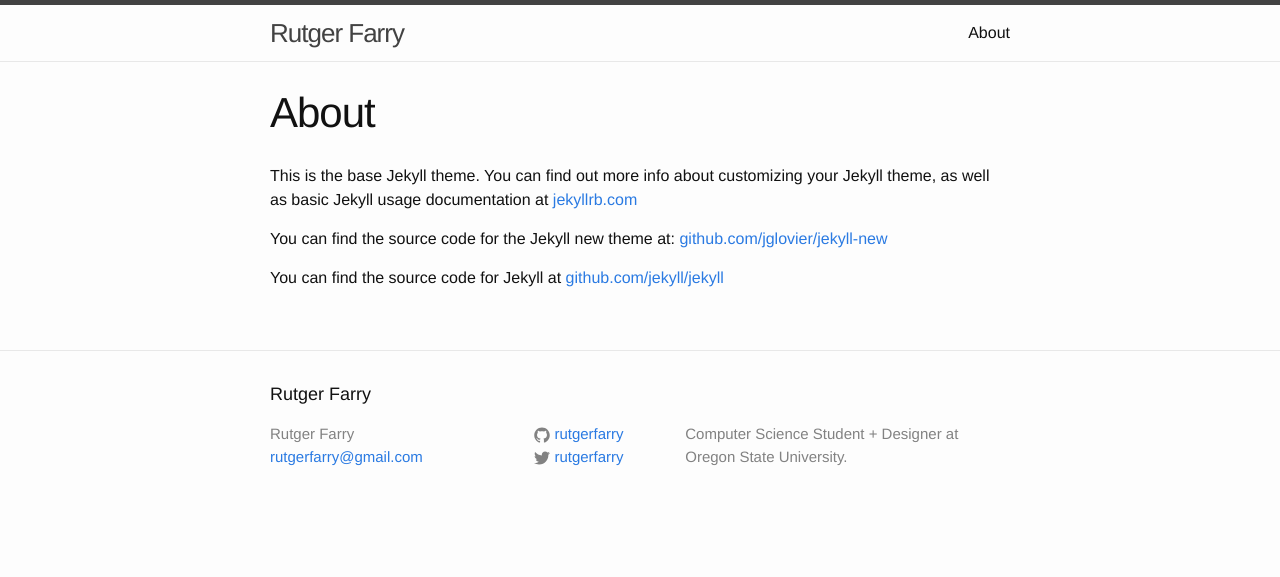
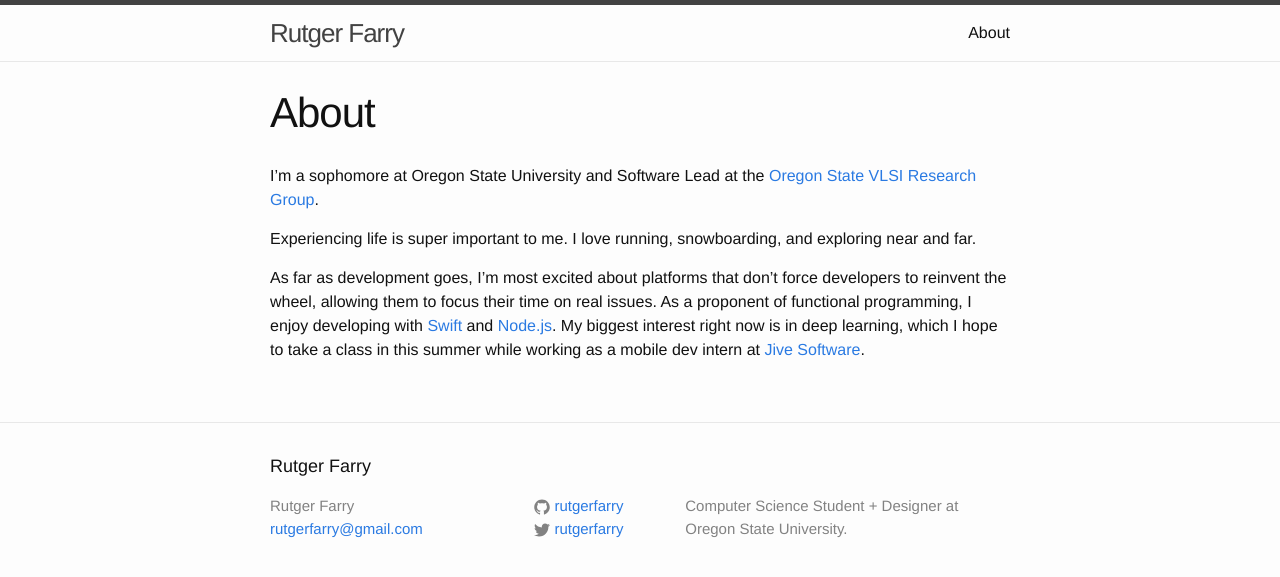
Before and after one commit to rutgerfarry/rutgerfarry.github.io, a Jekyll site: the page built from about.md, in a window 1280 px wide. Shown: the top 577 px of the page. Built offline with Jekyll 4.4.1, drawn with Linux system fonts in a browser that asks for light colours.

Commit message:
updated about

```diff
--- a/about.md
+++ b/about.md
@@ -4,8 +4,8 @@ title: About
 permalink: /about/
 ---
 
-This is the base Jekyll theme. You can find out more info about customizing your Jekyll theme, as well as basic Jekyll usage documentation at [jekyllrb.com](http://jekyllrb.com/)
+I'm a sophomore at Oregon State University and Software Lead at the [Oregon State VLSI Research Group](http://eecs.oregonstate.edu/research/vlsi/).
 
-You can find the source code for the Jekyll new theme at: [github.com/jglovier/jekyll-new](https://github.com/jglovier/jekyll-new)
+Experiencing life is super important to me. I love running, snowboarding, and exploring near and far.
 
-You can find the source code for Jekyll at [github.com/jekyll/jekyll](https://github.com/jekyll/jekyll)
+As far as development goes, I'm most excited about platforms that don't force developers to reinvent the wheel, allowing them to focus their time on real issues. As a proponent of functional programming, I enjoy developing with [Swift](https://developer.apple.com/swift/) and [Node.js](https://nodejs.org/). My biggest interest right now is in deep learning, which I hope to take a class in this summer while working as a mobile dev intern at [Jive Software](https://www.jivesoftware.com/).
```
